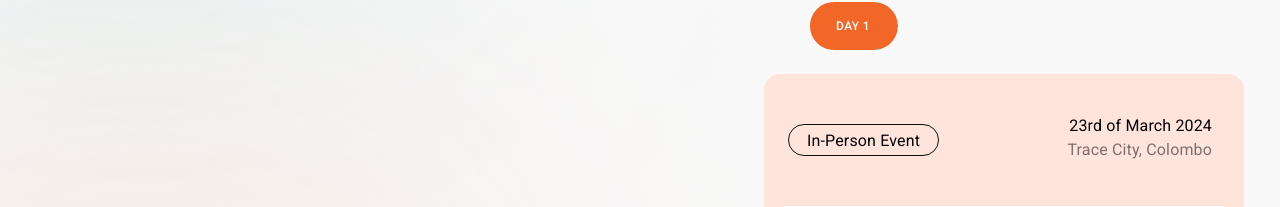
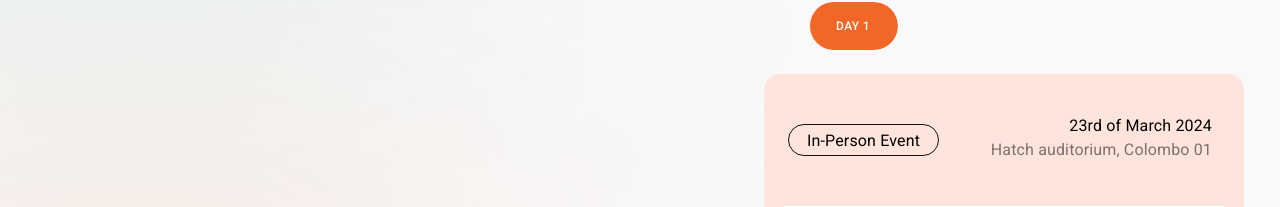
Before and after one commit to senath112/ArduinoDay24, a React (Vite) app: page / in a window 1280 px wide. Shown: the part 1414-1621 px from the top of the page. Built offline with nearby package versions, Linux system fonts and the light colour scheme.

Commit message:
Update Agenda.tsx

```diff
--- a/src/components/Agenda.tsx
+++ b/src/components/Agenda.tsx
@@ -98,7 +98,7 @@ export default function BasicTabs() {
                 <div className='w-[100%] md:items-center md:pr-8 pt-4 md:pt-5'>
                   <div className='flex flex-col md:pt-5'>
                     <h4 className='text-center md:text-right'>23rd of March 2024</h4>
-                    <p className='text-center font-normal text-[#0e0e0e8a] md:text-right'> Trace City, Colombo</p>
+                    <p className='text-center font-normal text-[#0e0e0e8a] md:text-right'> Hatch auditorium, Colombo 01</p>
                   </div>
                 </div>
               </div>
```
